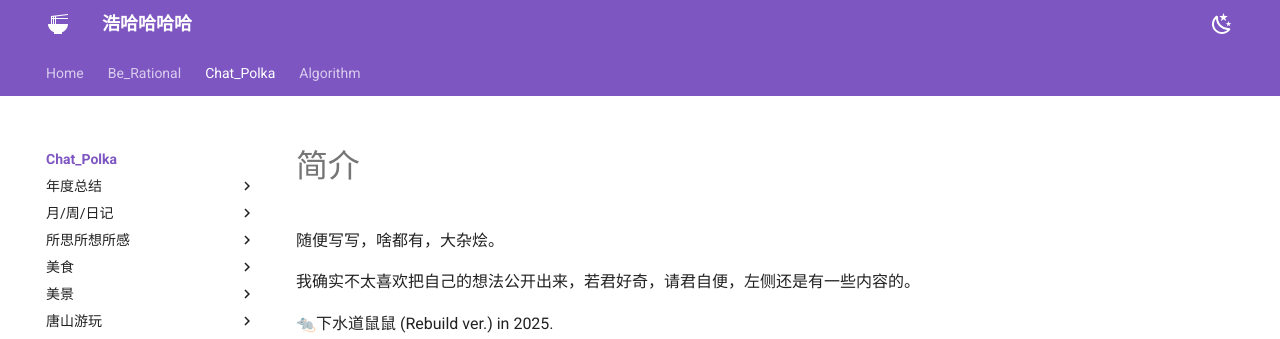
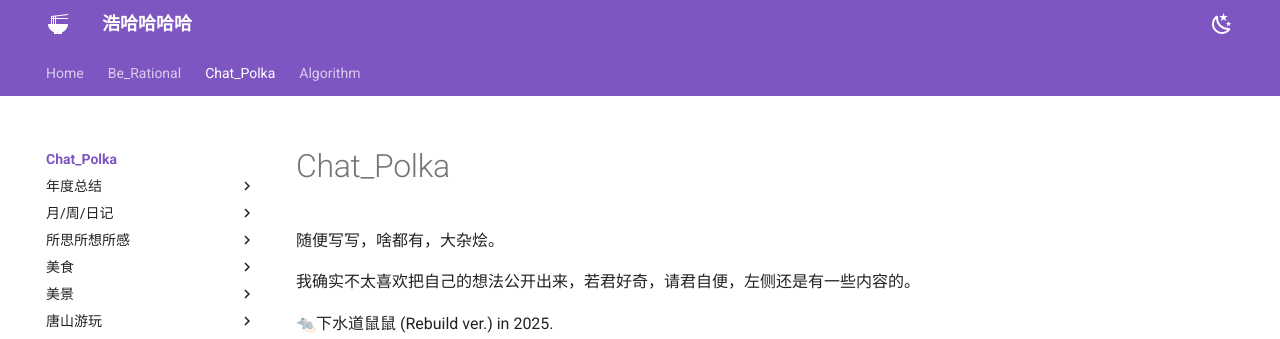
Before and after one commit to Haohahahaha/chat, an MkDocs documentation site: the page built from docs/index.md, in a window 1280 px wide. Shown: the top 339 px of the page. Built offline with MkDocs 1.6.1 and Material for MkDocs 9.7.7, drawn with Linux system fonts in a browser that asks for light colours.

Commit message:
2025-02-26_08:39:32 update

```diff
--- a/docs/index.md
+++ b/docs/index.md
@@ -1,4 +1,4 @@
-# 简介
+# Chat_Polka
 
 随便写写，啥都有，大杂烩。
 
```
